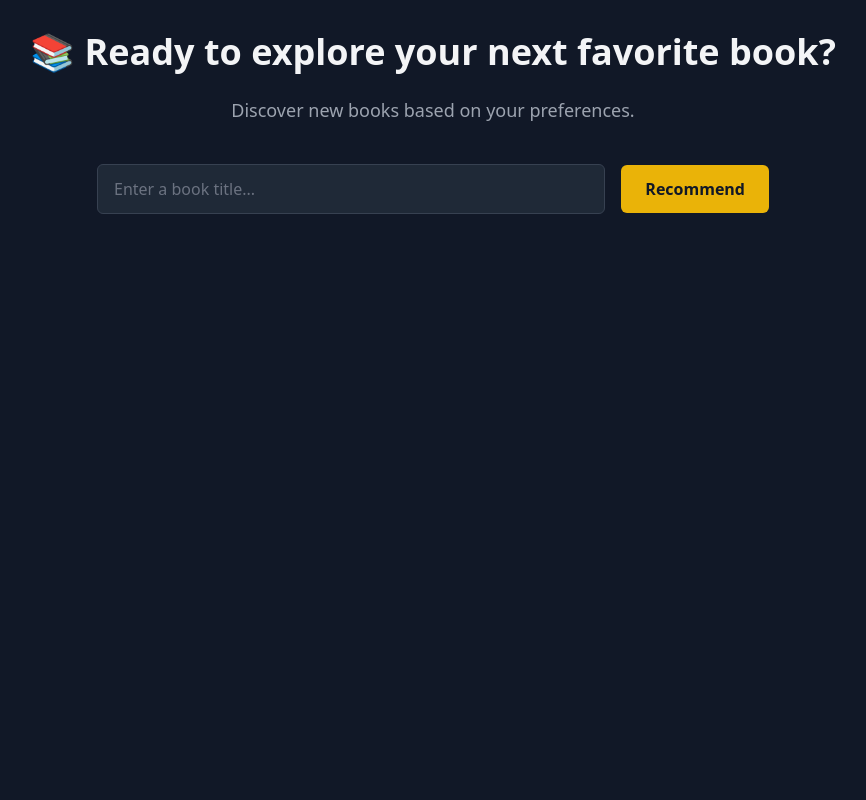
After one commit to Iamutsav03/Book_recomendation, a Flask app: page /recommend in a window 1280 px wide. The commit adds this page. Shown: the whole page, without its empty margins (207-1073 px from the left). Run offline with Flask 3, Linux system fonts and the light colour scheme; parts of the project's set-up code (start-up, migrations or seed data) failed here and were passed over; some libraries are stand-ins or nearby versions.

Commit message:
almost there

```diff
--- /dev/null
+++ b/Templates/recommend.html
@@ -0,0 +1,87 @@
+<!DOCTYPE html>
+<html lang="en" class="dark">
+  <head>
+    <meta charset="UTF-8" />
+    <meta name="viewport" content="width=device-width, initial-scale=1.0" />
+    <title>Book Recommendator</title>
+    <script src="https://cdn.tailwindcss.com"></script>
+  </head>
+  <body class="bg-gray-900 text-gray-100 min-h-screen">
+    <div class="container mx-auto p-8">
+      <h1 class="text-4xl font-bold text-center mb-6">
+        📚 Ready to explore your next favorite book?
+      </h1>
+      <p class="text-center text-lg mb-10 text-gray-400">
+        Discover new books based on your preferences.
+      </p>
+
+      <form
+        action="/recommend_books"
+        method="post"
+        class="max-w-2xl mx-auto mb-12"
+      >
+        <div class="flex flex-col sm:flex-row items-center gap-4">
+          <input
+            name="user_input"
+            type="text"
+            required
+            placeholder="Enter a book title..."
+            class="w-full px-4 py-3 rounded-md bg-gray-800 border border-gray-700 text-white placeholder-gray-500 focus:outline-none focus:ring-2 focus:ring-yellow-400"
+          />
+          <button
+            type="submit"
+            class="px-6 py-3 bg-yellow-500 text-gray-900 font-semibold rounded-md hover:bg-yellow-400 transition"
+          >
+            Recommend
+          </button>
+        </div>
+      </form>
+
+      {% if data %}
+      <div
+        class="grid grid-cols-1 sm:grid-cols-2 md:grid-cols-3 lg:grid-cols-4 gap-8"
+      >
+        {% for i in data %}
+        <div
+          class="bg-gray-800 shadow-md rounded-lg overflow-hidden hover:shadow-lg transition-shadow"
+        >
+          <img
+            src="{{ i[2] }}"
+            alt="Book Cover"
+            class="w-full h-60 object-cover"
+          />
+          <div class="p-4">
+            <h2 class="text-lg font-semibold text-white">{{ i[0] }}</h2>
+            <p class="text-sm text-gray-400 mb-2">by {{ i[1] }}</p>
+          </div>
+        </div>
+        {% endfor %}
+      </div>
+      {% elif no_match %}
+      <div
+        class="bg-yellow-100 border-l-4 border-yellow-500 text-yellow-700 p-4 rounded-md max-w-xl mx-auto mt-12 shadow-md"
+      >
+        <div class="flex items-center gap-2">
+          <svg
+            class="w-6 h-6 text-yellow-500"
+            fill="none"
+            stroke="currentColor"
+            stroke-width="2"
+            viewBox="0 0 24 24"
+          >
+            <path
+              stroke-linecap="round"
+              stroke-linejoin="round"
+              d="M13 16h-1v-4h-1m1-4h.01M12 20c4.418 0 8-3.582 8-8s-3.582-8-8-8-8 3.582-8 8 3.582 8 8 8z"
+            />
+          </svg>
+          <p>
+            <strong>Warning:</strong> Please write the full name of the book
+            title.
+          </p>
+        </div>
+      </div>
+      {% endif %}
+    </div>
+  </body>
+</html>
--- a/app.py
+++ b/app.py
@@ -1,5 +1,10 @@
-from flask import Flask , render_template
+from flask import Flask , render_template , request
 import pickle
+import numpy as np
+
+books = pickle.load(open('books.pkl' , 'rb'))
+pt = pickle.load(open('pt.pkl' , 'rb'))
+similarity_scores = pickle.load(open('similarity_scores.pkl' , 'rb'))
 
 
 popular_df = pickle.load(open('popular.pkl' , 'rb'))
@@ -13,5 +18,36 @@ def index():
                            votes = list(popular_df['num_ratings'].values),
                            ratings = list(popular_df['avg_rating'].values))
 
+@app.route('/recommend')
+def recommend_ui():
+    return render_template('recommend.html')
+
+@app.route('/recommend_books', methods=['POST'])
+def recommend():
+    user_input = request.form.get('user_input')
+    matches = np.where(pt.index == user_input)[0]
+
+    if len(matches) == 0:
+        return render_template('recommend.html', data=[], no_match=True)
+
+    index = matches[0]
+    similar_items = sorted(
+        list(enumerate(similarity_scores[index])),
+        key=lambda x: x[1],
+        reverse=True
+    )[1:11]
+
+    data = []
+    for i in similar_items:
+        item = []
+        temp_df = books[books['Book-Title'] == pt.index[i[0]]]
+        item.extend(list(temp_df.drop_duplicates('Book-Title')['Book-Title'].values))
+        item.extend(list(temp_df.drop_duplicates('Book-Title')['Book-Author'].values))
+        item.extend(list(temp_df.drop_duplicates('Book-Title')['Image-URL-M'].values))
+        data.append(item)
+
+    return render_template('recommend.html', data=data, no_match=False)
+
+
 if __name__ == '__main__':
     app.run(debug=True)
```
Also changed, not shown: Templates/index.html (+24 -12 lines), 1 other file.
